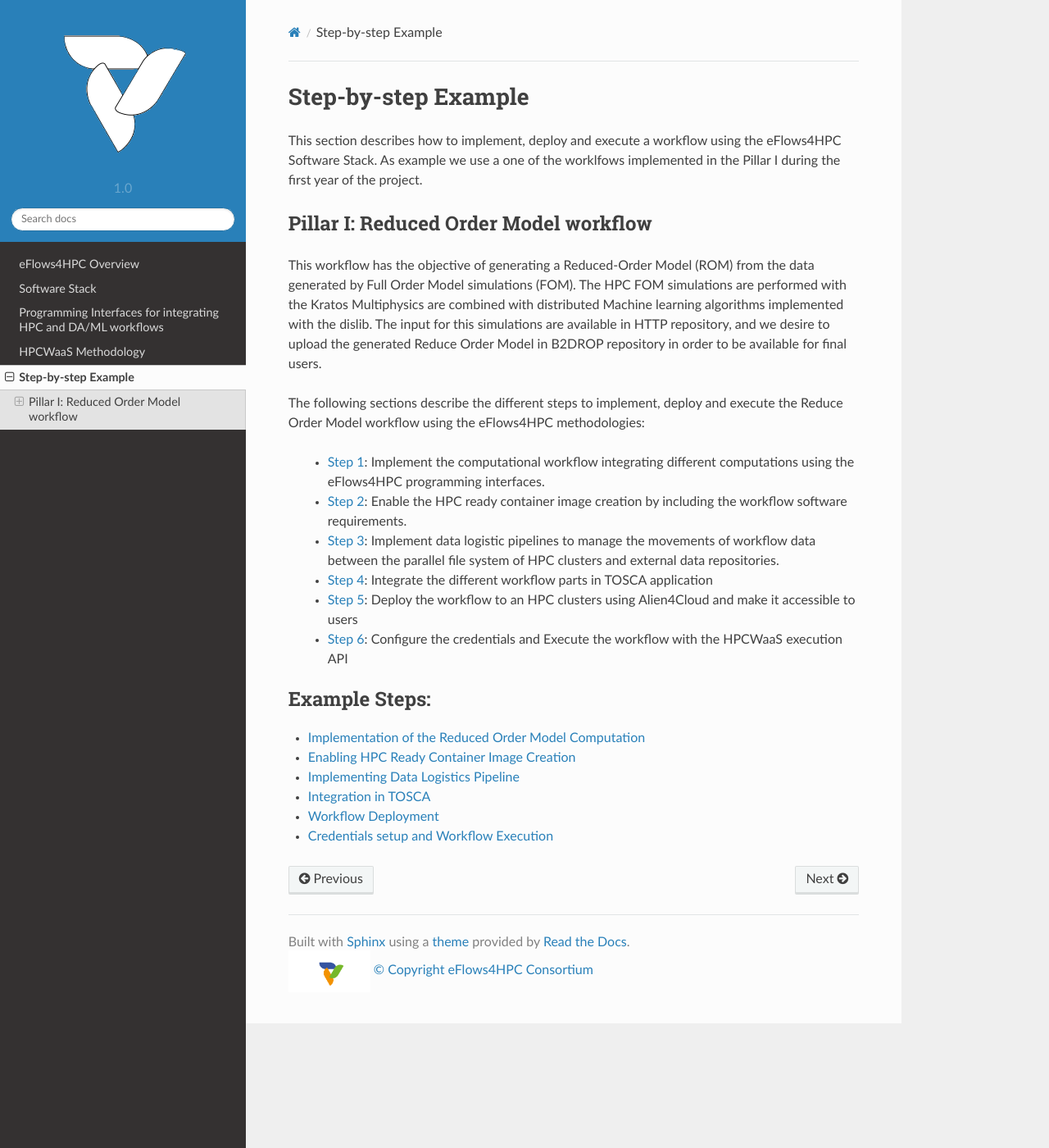
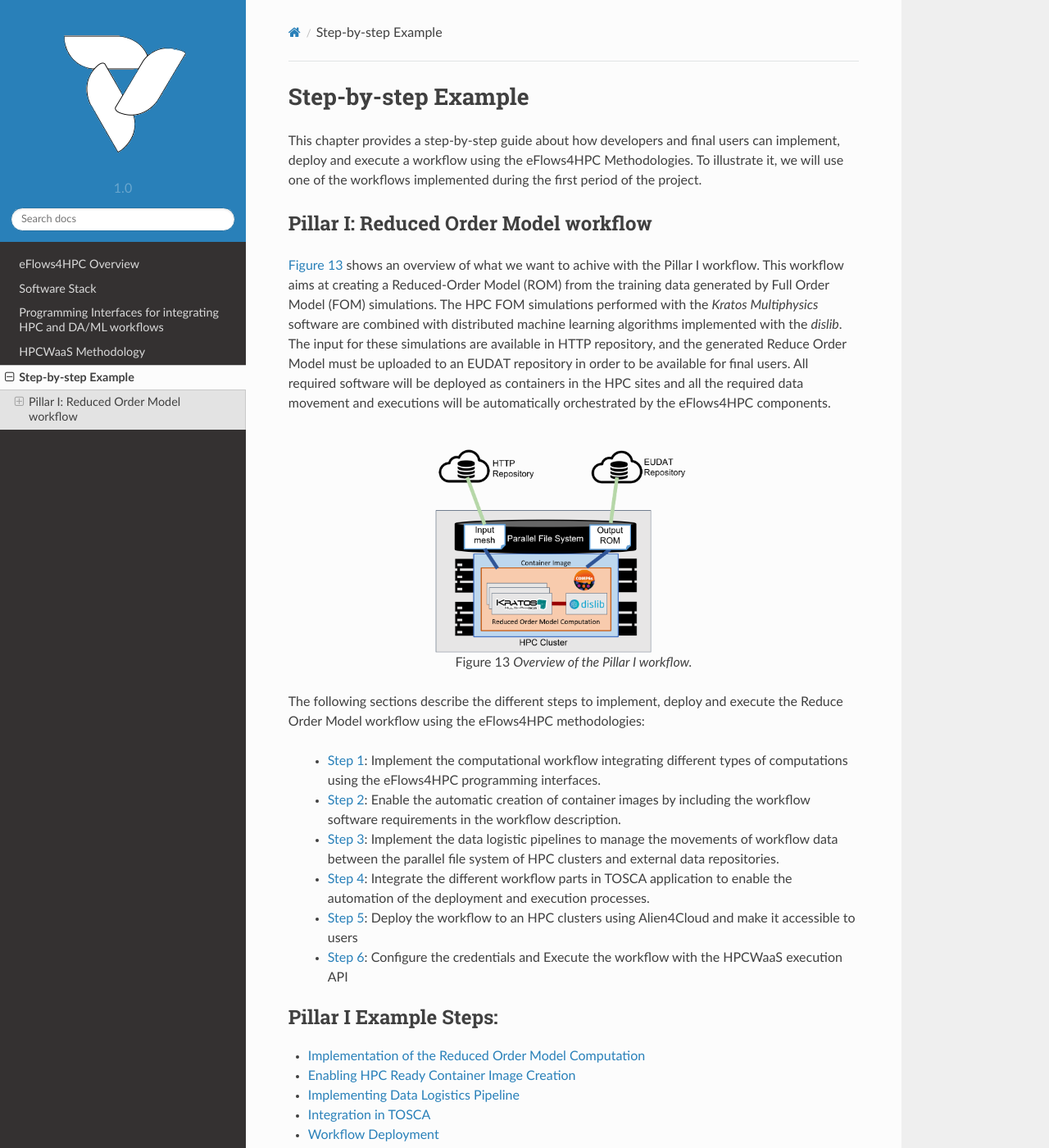
Before and after one commit to eflows4hpc/documentation, a Sphinx documentation site: the page built from doc/source/Sections/04_Usage_Example.rst, in a window 1280 px wide and 1400 px high. Shown: the whole window at 82% size. Built offline with Sphinx 7.4.7 and the Read the Docs theme 2.0.0, drawn with Linux system fonts in a browser that asks for light colours; formulas are drawn with MathJax 3.

Commit message:
improve images

```diff
--- a/doc/source/Sections/02_Programming_Interfaces/Data_Transformation.rst
+++ b/doc/source/Sections/02_Programming_Interfaces/Data_Transformation.rst
@@ -54,7 +54,7 @@
 
     def main():
         A = simulation()
-        result = dt_example(A)
+        result = data_analysis(A)
         result = compss_wait_on(result)
         print(result)
 
--- a/doc/source/Sections/04_Usage_Example.rst
+++ b/doc/source/Sections/04_Usage_Example.rst
@@ -2,25 +2,32 @@
 Step-by-step Example
 ====================
 
-This section describes how to implement, deploy and execute
-a workflow using the eFlows4HPC Software Stack. As example we use a one of the worklfows implemented in the Pillar I during the first year of the project.
+This chapter provides a step-by-step guide about how developers and final users can implement, deploy and execute a workflow using the eFlows4HPC Methodologies. To illustrate it, we will use one of the workflows implemented during the first period of the project.
 
 Pillar I: Reduced Order Model workflow
 --------------------------------------
-This workflow has the objective of generating a Reduced-Order Model (ROM) from the data generated by Full Order Model simulations (FOM). The HPC FOM simulations are performed with the Kratos Multiphysics are combined with distributed Machine learning algorithms implemented with the dislib. The input for this simulations are available in HTTP repository, and we desire to upload the generated Reduce Order Model in B2DROP repository in order to be available for final users.
+:numref:`fig_overview_pillarI` shows an overview of what we want to achive with the Pillar I workflow. This workflow aims at creating a Reduced-Order Model (ROM) from the training data generated by Full Order Model (FOM) simulations. The HPC FOM simulations performed with the `Kratos Multiphysics` software are combined with distributed machine learning algorithms implemented with the `dislib`. The input for these simulations are available in HTTP repository, and the generated Reduce Order Model must be uploaded to an EUDAT repository in order to be available for final users. All required software will be deployed as containers in the HPC sites and all the required data movement and executions will be automatically orchestrated by the eFlows4HPC components.
+
+.. _fig_overview_pillarI:
+.. figure:: Figures/Overview_Pillar_I.png
+    :figwidth: 50 %
+    :alt: Overview_Pillar_I.
+    :align: center
+
+    Overview of the Pillar I workflow.
 
 The following sections describe the different steps to implement, deploy and execute the Reduce Order Model workflow using the eFlows4HPC methodologies:
 
-  - `Step 1 <04_Usage_Example/PyCOMPSs_workflow.rst>`_: Implement the computational workflow integrating different computations using the eFlows4HPC programming interfaces.
-  - `Step 2 <04_Usage_Example/Enable_Container_Image_creation.rst>`_: Enable the HPC ready container image creation by including the workflow software requirements.
-  - `Step 3 <04_Usage_Example/Data_Logistics_Pipeline.rst>`_: Implement data logistic pipelines to manage the movements of workflow data between  the parallel file system of HPC clusters and external data repositories.
-  - `Step 4 <04_Usage_Example/TOSCA_Description.rst>`_: Integrate the different workflow parts in TOSCA application
+  - `Step 1 <04_Usage_Example/PyCOMPSs_workflow.rst>`_: Implement the computational workflow integrating different types of computations using the eFlows4HPC programming interfaces.
+  - `Step 2 <04_Usage_Example/Enable_Container_Image_creation.rst>`_: Enable the automatic creation of container images by including the workflow software requirements in the workflow description.
+  - `Step 3 <04_Usage_Example/Data_Logistics_Pipeline.rst>`_: Implement the data logistic pipelines to manage the movements of workflow data between  the parallel file system of HPC clusters and external data repositories.
+  - `Step 4 <04_Usage_Example/TOSCA_Description.rst>`_: Integrate the different workflow parts in TOSCA application to enable the automation of the deployment and execution processes.
   - `Step 5 <04_Usage_Example/Workflow_Deployment.rst>`_: Deploy the workflow to an HPC clusters using Alien4Cloud and make it accessible to users
   - `Step 6 <04_Usage_Example/Workflow_Execution.rst>`_: Configure the credentials and Execute the workflow with the HPCWaaS execution API
 
 .. toctree::
    :maxdepth: 1
-   :caption: Example Steps:
+   :caption: Pillar I Example Steps:
 
    04_Usage_Example/PyCOMPSs_workflow
    04_Usage_Example/Enable_Container_Image_creation
```
Also changed, not shown: doc/source/Sections/02_Programming_Interfaces/Software_Description.rst (+5 -5 lines), doc/source/Sections/Figures/Overview_Pillar_I.png (added).
